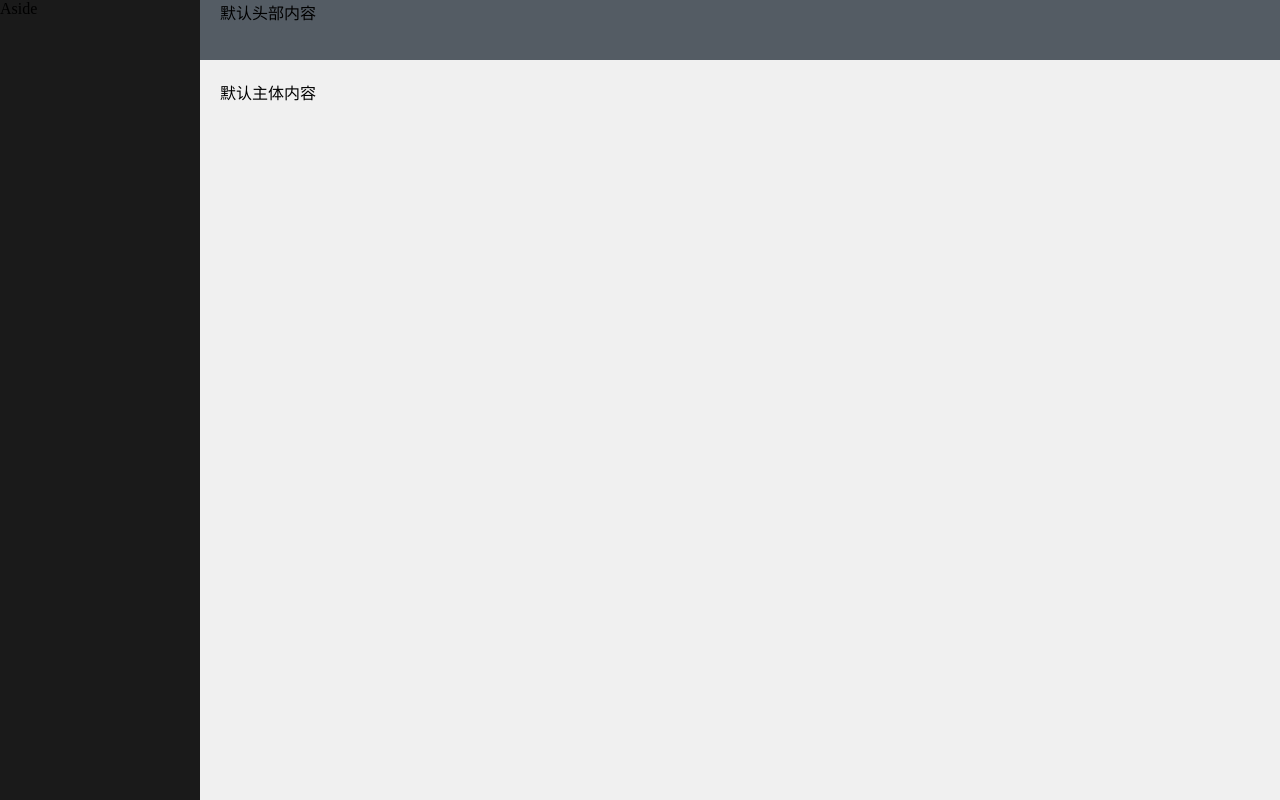
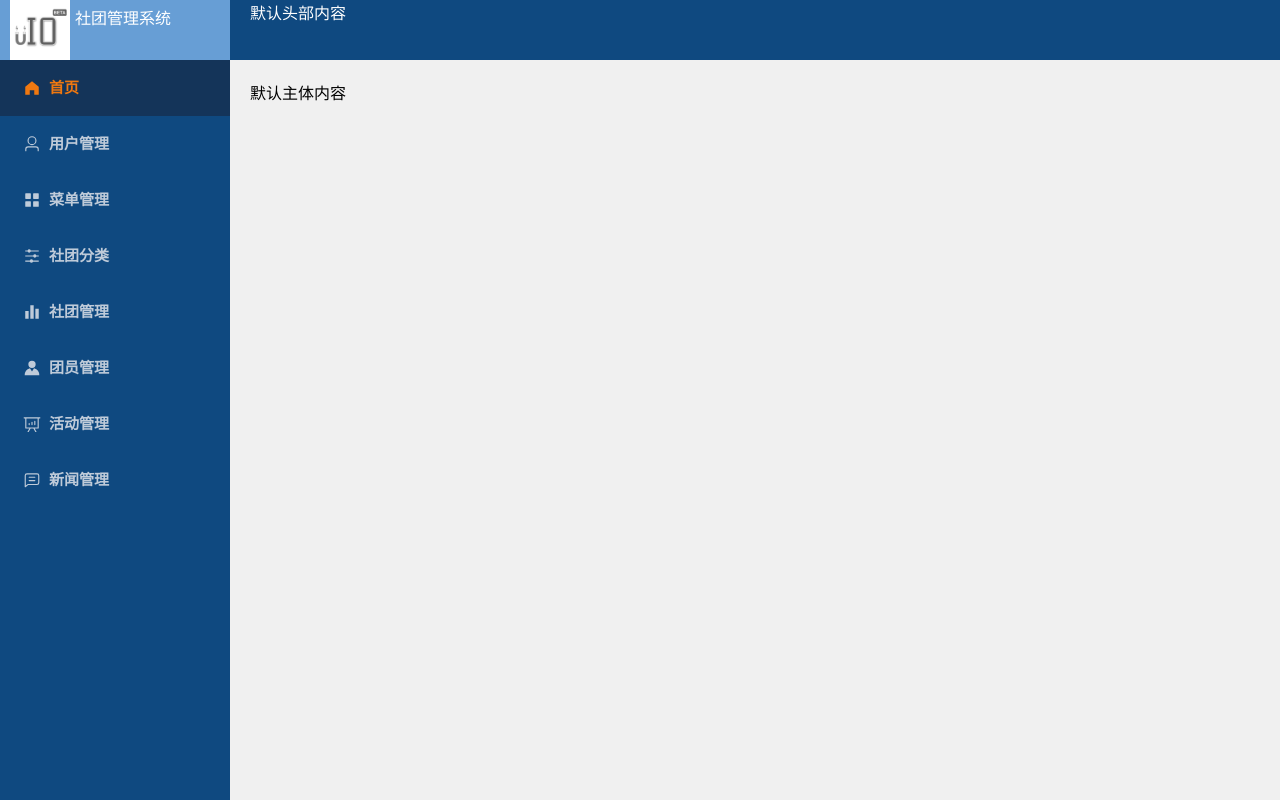
Before and after one commit to ProphetSAMA/wsssfun-ClubManag, a Vue app in the folder web/club-admin/: page /home in a window 1280 px wide. Built offline with nearby package versions, Linux system fonts and the light colour scheme.

Commit message:
后台首页样式

```diff
--- /dev/null
+++ b/web/club-admin/src/layout/MenuLogo.vue
@@ -0,0 +1,31 @@
+<script setup lang="ts">
+import logo from '@/assets/logo.png'
+</script>
+
+<template>
+<div class="myLogo">
+  <img class="logo" :src="logo"/>
+  <span class="title">社团管理系统</span>
+</div>
+</template>
+
+<style scoped lang="scss">
+.myLogo{
+  height: 60px;
+  background-color: #679ed5;
+  color: white;
+  display: flex;
+  align-items: center;
+  .logo{
+    height: 60px;
+    width: 60px;
+    margin-left: 10px;
+    margin-right: 5px;
+  }
+  .title{
+    width: 150px;
+    height: 50px;
+    align-items: center;
+  }
+}
+</style>
--- a/web/club-admin/src/layout/index.vue
+++ b/web/club-admin/src/layout/index.vue
@@ -1,6 +1,8 @@
 <template>
     <el-container class="myContainer">
-      <el-aside class="myAside" width="200px">Aside</el-aside>
+      <el-aside class="myAside" width="230px">
+        <Menu />
+      </el-aside>
       <el-container>
         <el-header class="myHeader">
           <slot name="header">默认头部内容</slot>
@@ -13,6 +15,7 @@
 </template>
 
 <script setup lang="ts">
+import Menu from "@/layout/menu.vue";
 </script>
 
 <style scoped lang="scss">
@@ -20,7 +23,7 @@
   height: 100%;
 
   .myAside {
-    background-color: #1a1a1a;
+    background-color: #0f4980;
     // 添加响应式样式
     @media (max-width: 768px) {
       display: none; // 在小屏幕上隐藏
@@ -28,7 +31,8 @@
   }
 
   .myHeader {
-    background-color: #545c64;
+    background-color: #0f4980;
+    color: white;
   }
 
   .myMain {
--- /dev/null
+++ b/web/club-admin/src/layout/menu.vue
@@ -0,0 +1,102 @@
+<script setup lang="ts">
+import MenuLogo from "@/layout/MenuLogo.vue";
+import {ref} from 'vue'
+import {Avatar, ChatLineSquare, DataAnalysis, Histogram, HomeFilled, Operation, User} from '@element-plus/icons-vue'
+
+// 展开
+const isCollapse = ref(false)
+const handleOpen = (key: string, keyPath: string[]) => {
+  console.log(key, keyPath)
+}
+const handleClose = (key: string, keyPath: string[]) => {
+  console.log(key, keyPath)
+}
+</script>
+
+<template>
+  <MenuLogo/>
+  <el-menu
+      default-active="0"
+      class="el-menu-vertical-demo"
+      :collapse="isCollapse"
+      @open="handleOpen"
+      @close="handleClose"
+      active-text-color="#ffd04b"
+      background-color="#0f4980"
+  >
+    <el-menu-item index="0">
+      <el-icon>
+        <HomeFilled/>
+      </el-icon>
+      <template #title>首页</template>
+    </el-menu-item>
+    <el-menu-item index="1">
+      <el-icon>
+        <User/>
+      </el-icon>
+      <template #title>用户管理</template>
+    </el-menu-item>
+    <el-menu-item index="2">
+      <el-icon>
+        <Menu/>
+      </el-icon>
+      <template #title>菜单管理</template>
+    </el-menu-item>
+    <el-menu-item index="3">
+      <el-icon>
+        <Operation/>
+      </el-icon>
+      <template #title>社团分类</template>
+    </el-menu-item>
+    <el-menu-item index="4">
+      <el-icon>
+        <Histogram/>
+      </el-icon>
+      <template #title>社团管理</template>
+    </el-menu-item>
+    <el-menu-item index="5">
+      <el-icon>
+        <Avatar/>
+      </el-icon>
+      <template #title>团员管理</template>
+    </el-menu-item>
+    <el-menu-item index="6">
+      <el-icon>
+        <DataAnalysis/>
+      </el-icon>
+      <template #title>活动管理</template>
+    </el-menu-item>
+    <el-menu-item index="7">
+      <el-icon>
+        <ChatLineSquare/>
+      </el-icon>
+      <template #title>新闻管理</template>
+    </el-menu-item>
+  </el-menu>
+</template>
+
+<style scoped lang="scss">
+.el-menu-vertical-demo:not(.el-menu--collapse) {
+  width: 230px;
+  min-height: 400px;
+}
+
+.el-menu {
+  border-right: none;
+}
+
+.el-menu .el-menu-item {
+  color: #bfcbd9;
+  font-size: 15px;
+  font-weight: bold;
+}
+
+.el-menu-item.is-active {
+  background-color: #143459 !important;
+  color: #f07810;
+}
+
+:deep(.el-menu-item:hover) {
+  background-color: #092e50 !important;
+}
+</style>
```
Also changed, not shown: web/club-admin/src/assets/logo.png (added).
